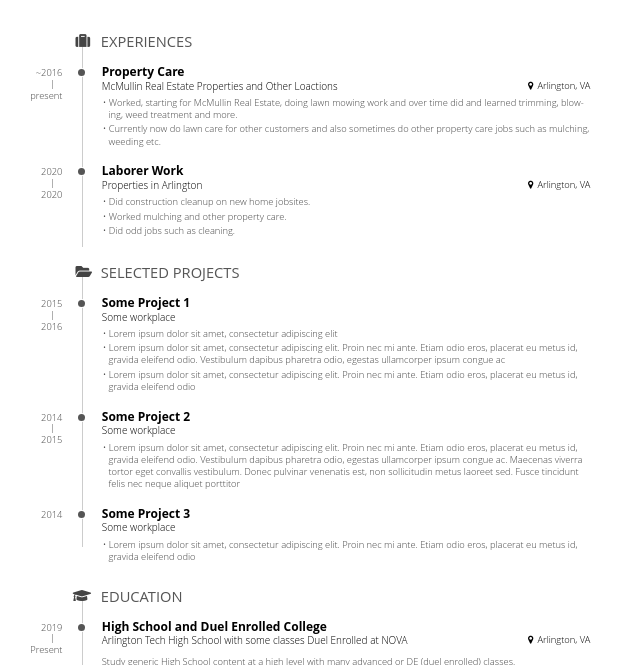
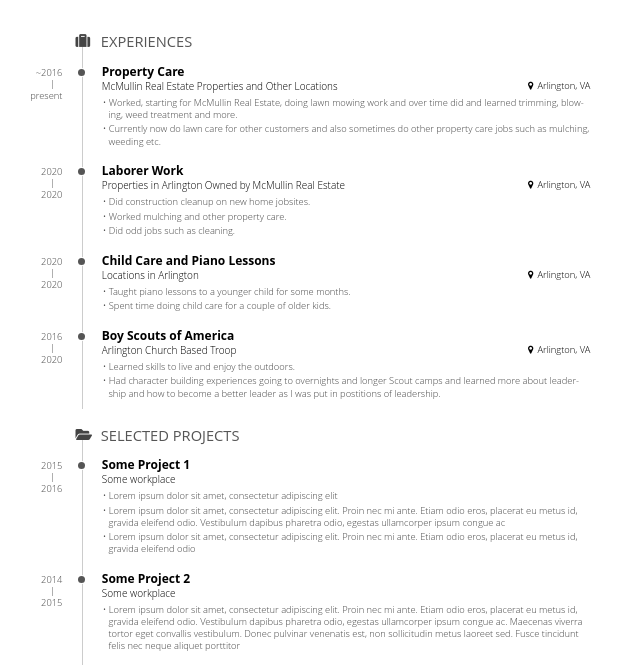
Before and after one commit to b3mcmullin/website, a plain HTML site: page resumé/index.html in a window 1280 px wide. Shown: the part 76-741 px from the top of the page, without its empty margins (0-640 px from the left). Drawn offline with Linux system fonts and the light colour scheme.

Commit message:
add to/edit experiences section

```diff
--- a/resumé/index.html
+++ b/resumé/index.html
@@ -26,8 +26,8 @@
           <div class="details">
             <header>
               <h3>Property Care</h3>
-              <span class="place">McMullin Real Estate Properties and Other Loactions</span>
-              <span class="location">Arlington, VA</span>
+              <span class="place">McMullin Real Estate Properties and Other Locations</span>
+             <span class="location">Arlington, VA</span>
             </header>
             <div>
               <ul>
@@ -46,7 +46,7 @@
           <div class="details">
             <header>
               <h3>Laborer Work</h3>
-              <span class="place">Properties in Arlington</span>
+              <span class="place">Properties in Arlington Owned by McMullin Real Estate</span>
               <span class="location">Arlington, VA</span>
             </header>
             <div>
@@ -58,6 +58,46 @@
             </div>
           </div>
         </section>
+        <section class="blocks">
+          <div class="date">
+              <span>2020</span><span>2020</span>
+            </div>
+            <div class="decorator">
+            </div>
+           <div class="details">
+             <header>
+               <h3>Child Care and Piano Lessons</h3>
+               <span class="place">Locations in Arlington</span>
+               <span class="location">Arlington, VA</span>
+             </header>
+             <div>
+               <ul>
+                 <li>Taught piano lessons to a younger child for some months.</li>
+                 <li>Spent time doing child care for a couple of older kids.</li>
+               </ul>
+             </div>
+           </div>
+         </section>
+         <section class="blocks">
+           <div class="date">
+             <span>2016</span><span>2020</span>
+           </div>
+           <div class="decorator">
+           </div>
+           <div class="details">
+             <header>
+               <h3>Boy Scouts of America</h3>
+               <span class="place">Arlington Church Based Troop</span>
+               <span class="location">Arlington, VA</span>
+             </header>
+             <div>
+               <ul>
+                 <li>Learned skills to live and enjoy the outdoors.</li>
+                 <li>Had character building experiences going to overnights and longer Scout camps and learned more about leadership and how to become a  better leader as I was put in postitions of leadership.</li>
+               </ul>
+             </div>
+           </div>
+         </section>
         <!--
         <section class="blocks">
           <div class="date">
@@ -193,7 +233,7 @@
             <div>Work on Elementary level school content.</div>
           </div>
         </section>
-        <section class="blocks">
+<!--        <section class="blocks">
           <div class="date">
           </div>
           <div class="decorator">
@@ -215,6 +255,7 @@
         </section>
       </section>
     </section>
+-->
     <aside id="sidebar">
       <div class="side-block" id="contact">
         <h1>
```
